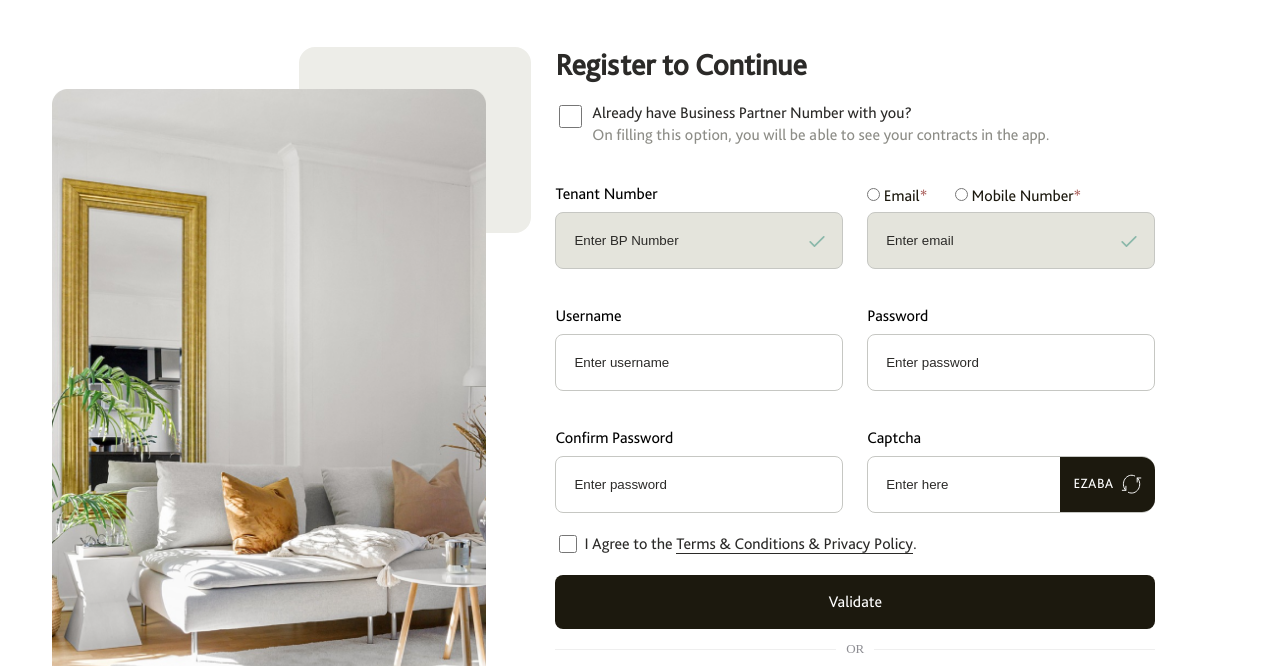
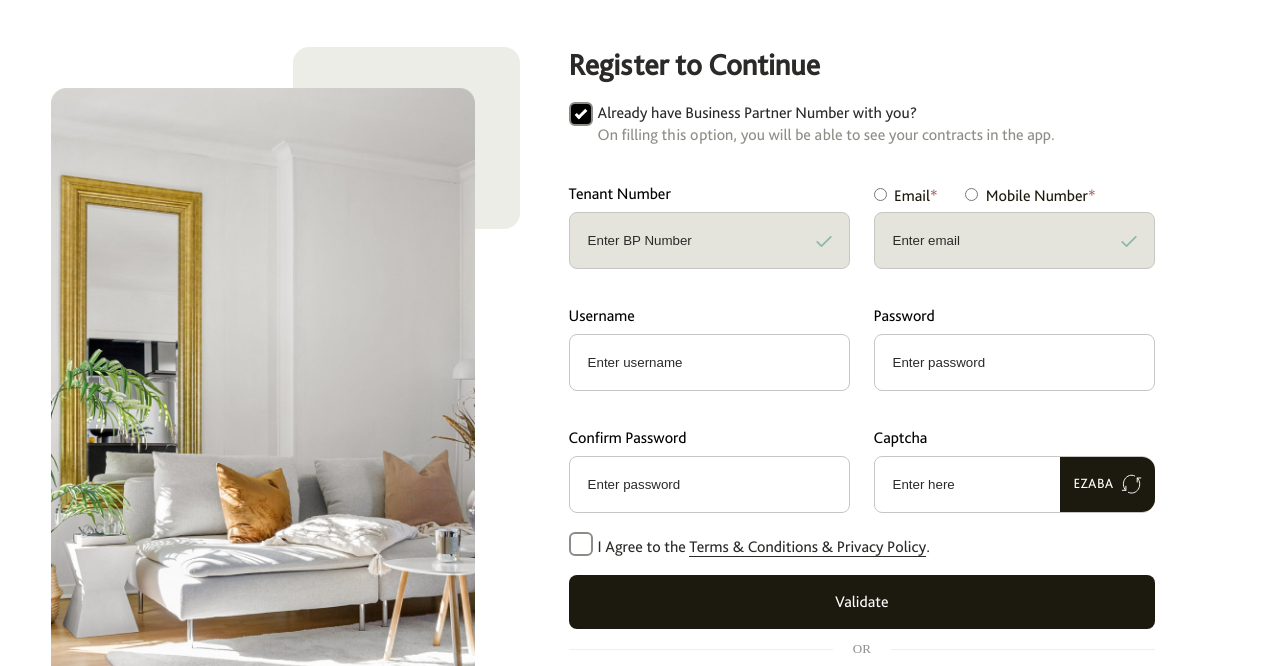
Before and after one commit to ankksinghal/wasl-front, a plain HTML site: page leaseWithbpnum.html in a window 1280 px wide. Shown: the part 100-766 px from the top of the page. Drawn offline with Linux system fonts and the light colour scheme.

Commit message:
some changes made in all regestration pages

```diff
--- a/assets/scss/components/_colors.scss
+++ b/assets/scss/components/_colors.scss
@@ -14,3 +14,4 @@ $color5: #A85B57;
 $color6: #c6c7c3;
 $color7: #8E8E93;
 $color8: #A79F92;
+$color9:#8c8d87;
--- a/assets/scss/components/_leaseValidateRegister.scss
+++ b/assets/scss/components/_leaseValidateRegister.scss
@@ -2,6 +2,7 @@
     padding: 45px 0px 233px;
     display: flex;
     justify-content: space-between;
+    gap: 49px;
 
     .lease-imgBox {
         position: relative;
--- a/assets/scss/components/_leaseWithbpnum.scss
+++ b/assets/scss/components/_leaseWithbpnum.scss
@@ -2,6 +2,7 @@
     padding: 45px 0px 233px;
     display: flex;
     justify-content: space-between;
+    gap: 49px;
 
     .withBP-imgBox {
         position: relative;
--- a/assets/scss/components/_leaseWithoutbpnum.scss
+++ b/assets/scss/components/_leaseWithoutbpnum.scss
@@ -2,6 +2,7 @@
     padding: 45px 0px 233px;
     display: flex;
     justify-content: space-between;
+    gap: 49px;
 
     .withoutBP-imgBox {
         position: relative;
--- a/assets/scss/components/_newForm.scss
+++ b/assets/scss/components/_newForm.scss
@@ -9,26 +9,62 @@
     }
     .form-check{
         margin-bottom: 39px;
-        display: flex;
-        input{
-            width: 22.75px;
-            height: 22.75px;
-            cursor: pointer;
-        }
-        label{
+
+        position: relative;
+        label {
             font-weight: $fontweight5;
             font-size: $font16;
             line-height: 22.4px;
             color: $black;
-            margin-left: 7.19px;
-
+            margin-left: 29px;
             span{
                 display: block;
                 font-weight: $fontweight5;
                 font-size: $font16;
                 line-height: 22.4px;
                 color: $logoName;
+                     }
+            &.properties-view {
+                display: flex;
+                flex-direction: column;
             }
+            &.checkbox input{
+                position: absolute;
+                opacity: 0;
+                cursor: pointer;
+                height: 0;
+                width: 0;
+            }
+            &.checkbox .checkmark {
+                position: absolute;
+                top: 0;
+                left: 0;
+                height: 20px;
+                width: 20px;
+                border: 2px solid $color9;
+                background-color: $white;
+
+                cursor: pointer;
+                border-radius: 6px;
+            }
+            &.checkbox .checkmark::after{
+                content: "";
+                position: absolute;
+                display: block;
+                left: 7px;
+                top: 3px;
+                width: 3px;
+                height: 9px;
+                border: solid white;
+                border-width: 0 3px 3px 0;
+                -webkit-transform: rotate(45deg);
+                -ms-transform: rotate(45deg);
+                transform: rotate(45deg);
+            }
+            &.checkbox input:checked ~ .checkmark {
+                background-color: $darkBlack;
+            }
+
         }
 
     }
@@ -52,6 +88,7 @@
                 margin-left: 0px;
                 input{
                     margin: 0px;
+
                 }
                 label{
                     font-weight: $fontweight5;
@@ -59,6 +96,7 @@
                     line-height: 19.2px;
                     color:$Primary;
                     margin-right: 24px;
+                    margin-left: 4px;
                     .asterstrik{
                         color: $color5;
                     }
@@ -99,21 +137,57 @@
     .agree-check{
         display: flex;
         align-items: center;
-        gap: 4px;
-        input{
-            width: 18px;
-            height: 18px;
-            cursor: pointer;
-        }
+        position: relative;
         label{
             font-weight: $fontweight5;
             font-size: $font16;
             line-height: 19.1px;
             color: $black;
+            margin-left: 29px;
+            margin-top: 5px;
             a{
                 font-weight: $fontweight2;
                 color: $black;
                 border-bottom: 1px solid $black;
+            }
+            &.properties-view {
+
+            }
+            &.checkbox input{
+                position: absolute;
+                opacity: 0;
+                cursor: pointer;
+                height: 0;
+                width: 0;
+            }
+            &.checkbox .checkmark {
+                position: absolute;
+                top: 0;
+                left: 0;
+                height: 20px;
+                width: 20px;
+                border: 2px solid $color9;
+                background-color: $white;
+
+                cursor: pointer;
+                border-radius: 6px;
+            }
+            &.checkbox .checkmark::after{
+                content: "";
+                position: absolute;
+                display: block;
+                left: 7px;
+                top: 3px;
+                width: 3px;
+                height: 9px;
+                border: solid white;
+                border-width: 0 3px 3px 0;
+                -webkit-transform: rotate(45deg);
+                -ms-transform: rotate(45deg);
+                transform: rotate(45deg);
+            }
+            &.checkbox input:checked ~ .checkmark {
+                background-color: $darkBlack;
             }
         }
     }
@@ -144,7 +218,7 @@
             color: $black;
             border: 1px solid $black;
         }
-        h2{
+        .or-text{
             width: 100%;
             text-align: center;
             border-bottom: 1px solid $color4;
@@ -155,7 +229,7 @@
             color: $color7;
             span{
                 background: $white;
-                padding:0 10px;
+                padding:0 20px;
             }
         }
     }
--- a/leaseWithbpnum.html
+++ b/leaseWithbpnum.html
@@ -121,8 +121,10 @@
                             Register to Continue
                         </h2>
                         <div class="form-check">
-                            <input type="checkbox" id="business-check" class="business-check" value="business">
-                            <label for="business-check">Already have Business Partner Number with you?                            <span>On filling this option, you will be able to see your contracts in the app.</span>
+                            <label for="business-check" class="checkbox properties-view">Already have Business Partner Number with you?
+                                <span>On filling this option, you will be able to see your contracts in the app.</span>
+                                <input type="checkbox" id="business-check" class="business-check" value="business" checked="checked">
+                                <span class="checkmark"></span>
                             </label>
                         </div>
                         <div class="newForm-inputs">
@@ -162,12 +164,14 @@
                             </div>
                         </div>
                         <div class="agree-check">
-                            <input type="checkbox" id="agree-check" name="agree-check">
-                            <label for="agree-check">I Agree to the <a href="#">Terms & Conditions & Privacy Policy</a>.</label>
+                            <label for="agree-check" class="checkbox properties-view">I Agree to the <a href="#">Terms & Conditions & Privacy Policy</a>.
+                                <input type="checkbox" id="agree-check" name="agree-check">
+                                <span class="checkmark"></span>
+                            </label>
                         </div>
                         <div class="newForm-btns">
                             <a href="#">Validate</a>
-                            <h2><span>OR</span></h2>
+                            <div class="or-text"><span>OR</span></div>
                             <a href="#" class="bg-white"><img src="./assets/images/thumbUAE.svg" alt="thumb">Sign up with UAE PASS</a>
                         </div>
                     </form>
```
Also changed, not shown: leaseValidateRegister.html (+6 -3 lines), leaseWithoutbpnum.html (+5 -3 lines), assets/css/main.css, 1 other file.
